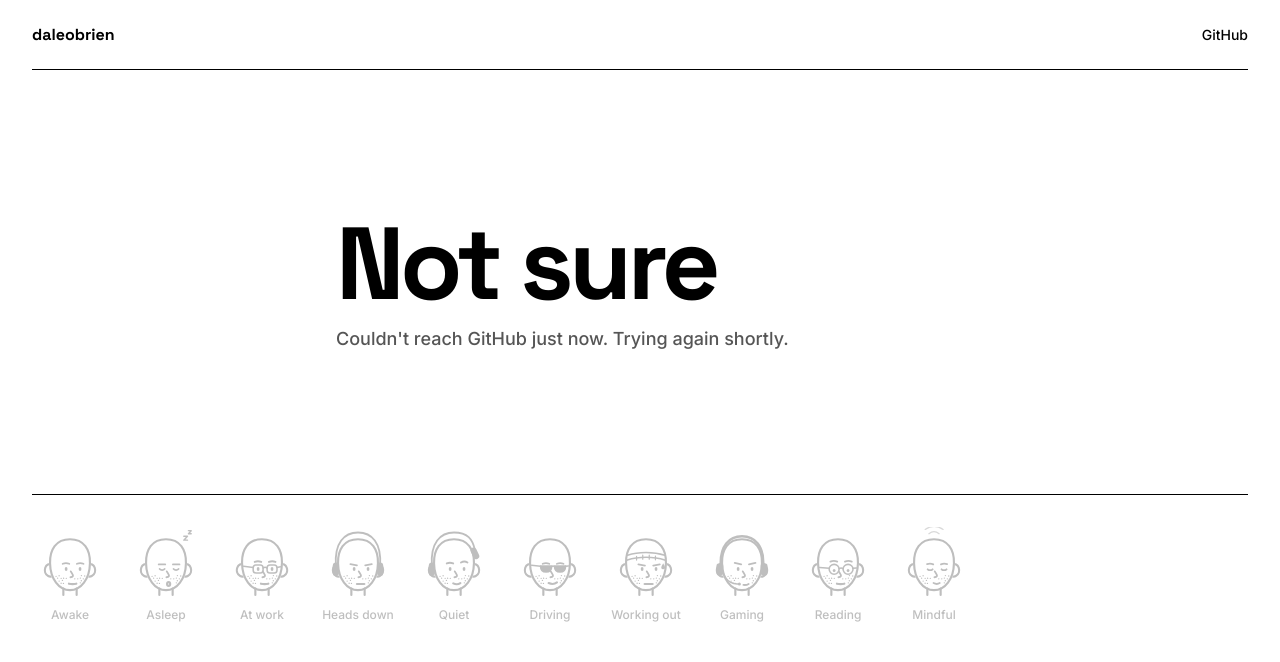
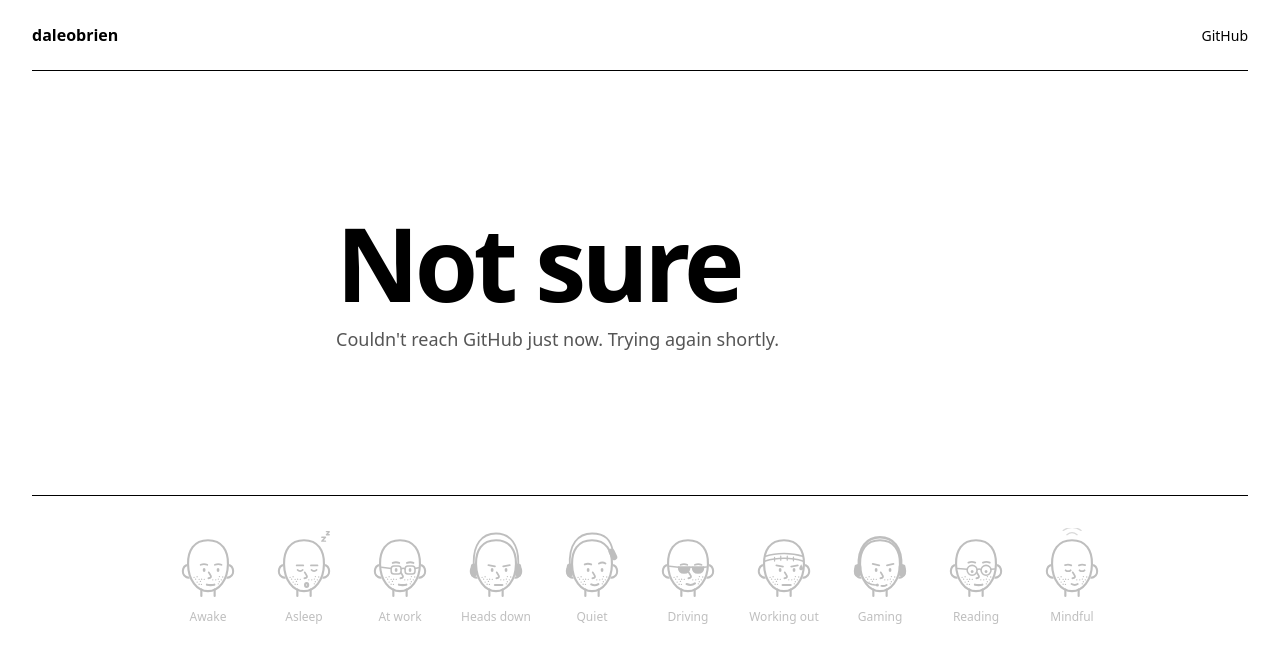
Before and after one commit to daleobrien/daleobrien.github.io, a plain HTML site: page status/index.html in a window 1280 px wide. Drawn offline with Linux system fonts and the light colour scheme; no server answers.

Commit message:
Status page: system fonts instead of Google Fonts, centre the face row
Co-Authored-By: Claude Opus 5.5 <noreply@anthropic.com>
Claude-Session: https://claude.ai/code/session_013uTbHggFFRPrFYEmR4dByP

```diff
--- a/status/index.html
+++ b/status/index.html
@@ -5,16 +5,14 @@
         <meta name="viewport" content="width=device-width, initial-scale=1" />
         <title>What's Dale up to? — Dale O'Brien</title>
         <meta name="description" content="What Dale is up to right now, straight from his iPhone's Focus modes." />
-        <link rel="preconnect" href="https://fonts.googleapis.com" />
-        <link rel="preconnect" href="https://fonts.gstatic.com" crossorigin />
-        <link rel="stylesheet" href="https://fonts.googleapis.com/css2?family=Inter:wght@400;500&family=Space+Grotesk:wght@500;700&display=swap" />
         <link rel="stylesheet" href="../style.css" />
         <style>
+            body, .brand { font-family: system-ui, -apple-system, BlinkMacSystemFont, "Segoe UI", Roboto, Helvetica, Arial, sans-serif; }
             .sleep { display: flex; flex-wrap: wrap; align-items: center; gap: clamp(1rem, 3vh, 2rem) clamp(2rem, 5vw, 4rem); padding: clamp(1.5rem, 7vh, 6rem) 0; }
             .face[hidden] { display: block; visibility: hidden; }
             .face { width: clamp(7rem, min(30vh, 45vw), 16rem); height: auto; color: #000; flex: 0 0 auto; }
             .sleep-text { flex: 1 1 18rem; min-width: 0; display: flex; flex-direction: column; gap: clamp(0.5rem, 2vh, 1.25rem); }
-            .sleep h1 { margin: 0; font-family: "Space Grotesk", Inter, system-ui, sans-serif; font-weight: 700; font-size: clamp(3rem, 8vw, 7rem); line-height: 0.95; letter-spacing: -0.045em; }
+            .sleep h1 { margin: 0; font-weight: 700; font-size: clamp(3rem, 8vw, 7rem); line-height: 0.95; letter-spacing: -0.045em; }
             .note { margin: 0; font-size: 0.875rem; color: #555; max-width: 36ch; line-height: 1.5; }
             @media (max-width: 640px) {
                 .sleep { flex-direction: column; text-align: center; }
@@ -22,7 +20,7 @@
             }
 
             .states { border-top: 1px solid #000; padding: clamp(1.25rem, 4vh, 3rem) 0; }
-            .states-row { list-style: none; margin: 0; padding: 0; display: flex; flex-wrap: wrap; gap: 1.5rem 1.25rem; }
+            .states-row { list-style: none; margin: 0; padding: 0; display: flex; flex-wrap: wrap; justify-content: center; gap: 1.5rem 1.25rem; }
             .state { display: flex; flex-direction: column; align-items: center; gap: 0.5rem; width: 4.75rem; opacity: 0.25; font-size: 0.75rem; font-weight: 500; text-align: center; transition: opacity 200ms; }
             .state img { width: 3.5rem; height: auto; }
             .state.is-current { opacity: 1; }
```
